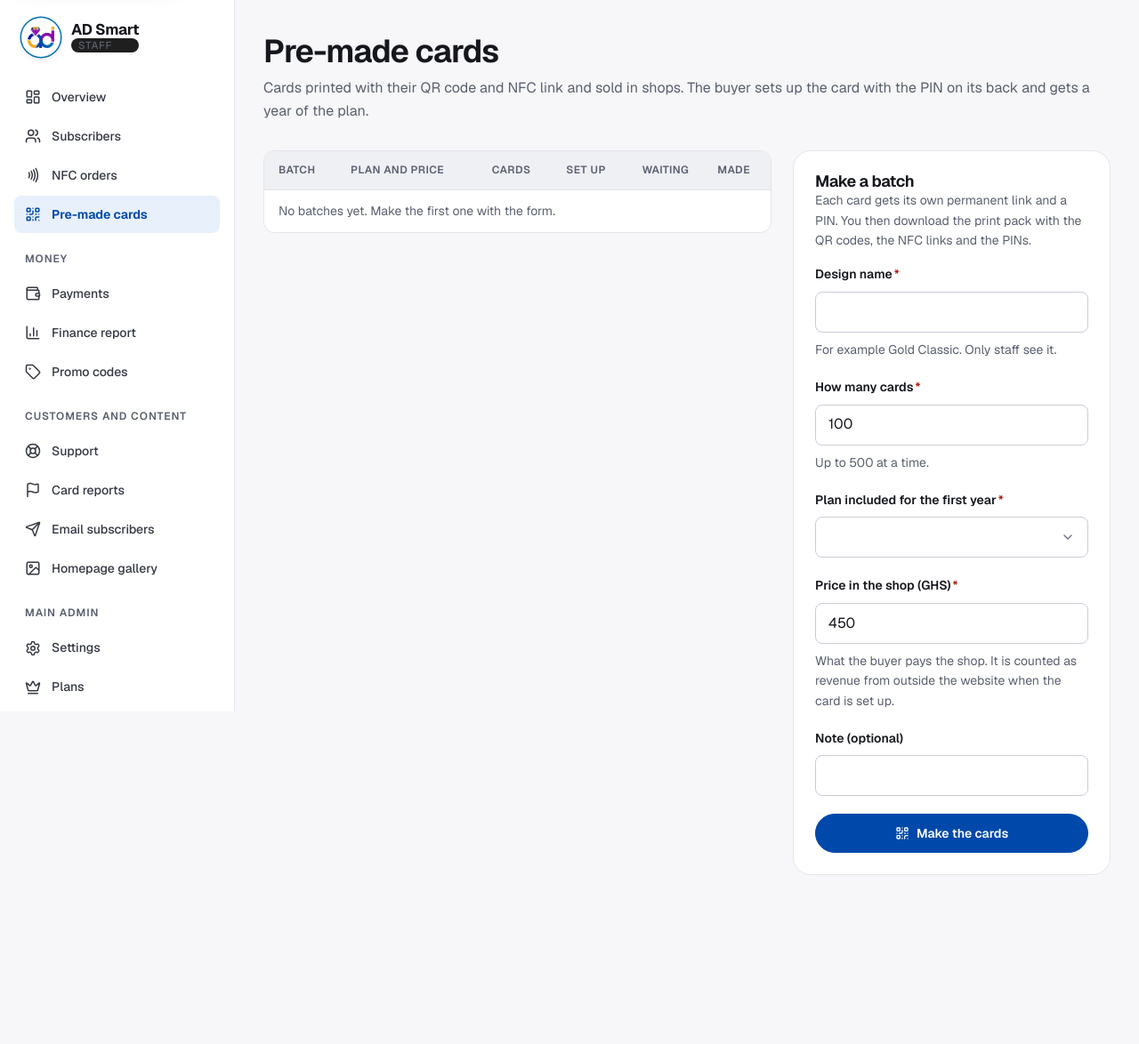
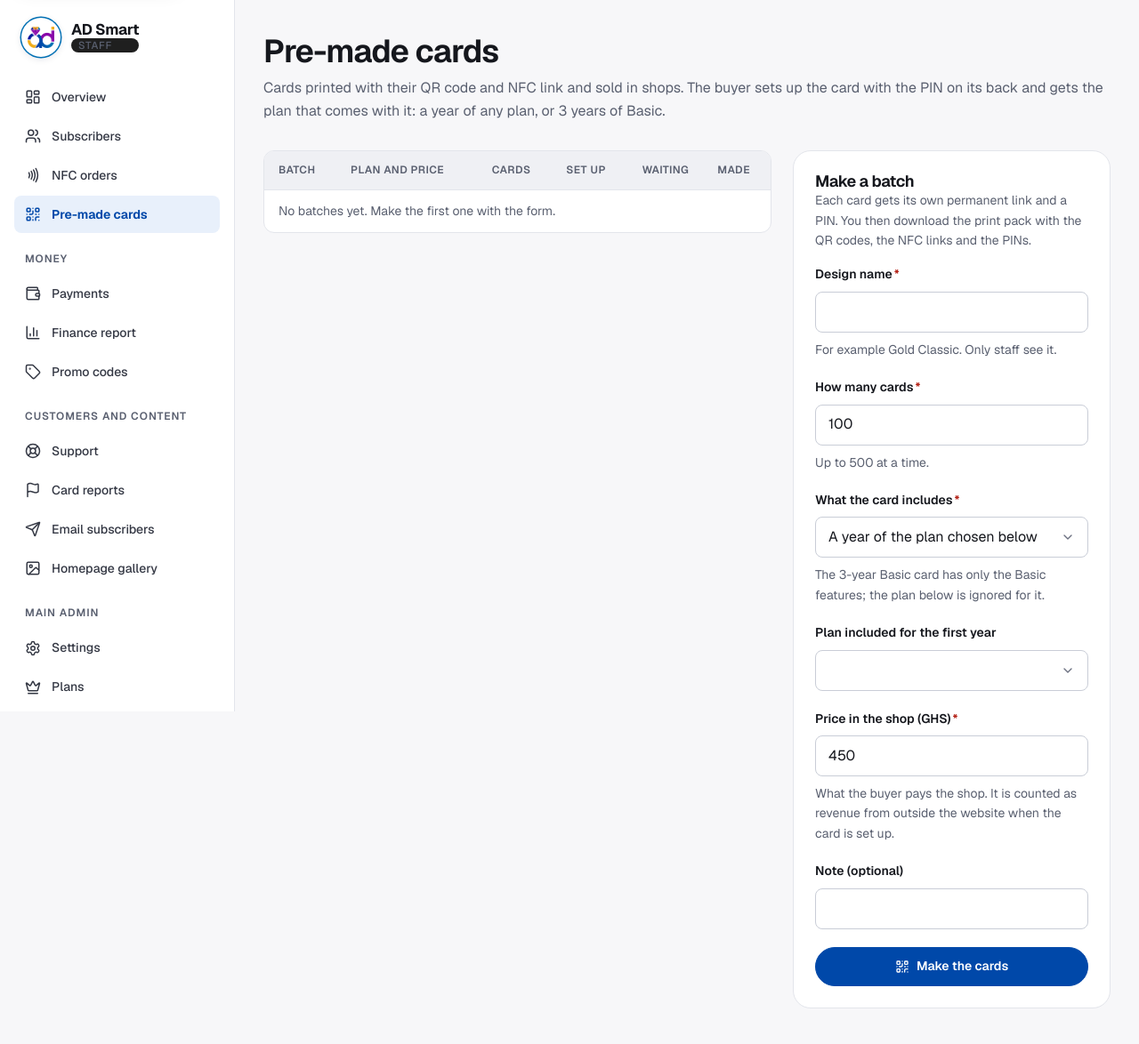
Before and after one commit to Kofiadutwum/AD-Smart-Business-Card-, a Django app: page /staff/premade-cards/ in a window 1280 px wide. Shown: the top 1174 px of the page at 89% size. Before the commit the page ends 984 px from the top, so only its background shows below. Run offline with Django 5.2, Linux system fonts and the light colour scheme; the visitor is signed in with stand-in values (Sample User, id 1); data comes from the database, SQL or seed files in the repository; data that the repository does not hold is empty; some libraries are stand-ins or nearby versions.

Commit message:
Pre-made cards: a 3-year Basic option when making a batch
The Make a batch form gets "What the card includes": a year of the chosen
plan (as before) or Basic for 3 years, which renews as normal after. The
3-year card sets the plan to Basic and the term to 36 months; the shop price
still defaults to GHS 450 and stays editable.

Buyers of a non-12-month card are told the months on the setup page, the
add-to-account page and in the success message. Four new sentences are
translated into the five languages. Year cards keep their wording.

```diff
--- a/apps/staff/forms.py
+++ b/apps/staff/forms.py
@@ -7,6 +7,8 @@ from apps.core.models import SiteSettings
 from apps.core.utils import ghs_to_minor, process_image, validate_design_file
 from apps.marketing.models import GalleryImage
 from apps.nfc.models import DeliveryZone, NFCOrder, PriceTier
+
+BASIC_TERM_MONTHS = 36  # the 3-year Basic shop card
 
 
 class CedisField(forms.DecimalField):
@@ -283,7 +285,15 @@ class PremadeBatchForm(forms.Form):
 
     name = forms.CharField(label="Design name", max_length=120, help_text="For example Gold Classic. Only staff see it.")
     quantity = forms.IntegerField(label="How many cards", min_value=1, max_value=500, initial=100, help_text="Up to 500 at a time.")
-    plan = forms.ModelChoiceField(label="Plan included for the first year", queryset=Plan.objects.none(), empty_label=None)
+    term = forms.ChoiceField(
+        label="What the card includes",
+        choices=[("year", "A year of the plan chosen below"), ("basic3", "Basic for 3 years, then it renews as normal")],
+        initial="year",
+        help_text="The 3-year Basic card has only the Basic features; the plan below is ignored for it.",
+    )
+    plan = forms.ModelChoiceField(
+        label="Plan included for the first year", queryset=Plan.objects.none(), empty_label=None, required=False
+    )
     price = CedisField(
         label="Price in the shop (GHS)", initial=450,
         help_text="What the buyer pays the shop. It is counted as revenue from outside the website when the card is set up.",
@@ -297,3 +307,18 @@ class PremadeBatchForm(forms.Form):
         professional = plans.filter(code="professional").first()
         if professional:
             self.fields["plan"].initial = professional.pk
+
+    def clean(self):
+        cleaned = super().clean()
+        term = cleaned.get("term")
+        if term == "basic3":
+            cleaned["plan"] = self.fields["plan"].queryset.filter(code="basic").first()
+            cleaned["months"] = BASIC_TERM_MONTHS
+            if not cleaned["plan"]:
+                self.add_error("term", "The Basic plan is switched off. Switch it on under Plans first.")
+        elif term == "year":
+            if not cleaned.get("plan"):
+                self.add_error("plan", "Choose a plan.")
+            else:
+                cleaned["months"] = cleaned["plan"].duration_months
+        return cleaned
--- a/apps/staff/views/premade.py
+++ b/apps/staff/views/premade.py
@@ -33,7 +33,7 @@ def batches(request):
         try:
             batch = premade.create_batch(
                 request.user, name=data["name"], quantity=data["quantity"], plan=data["plan"],
-                price_minor=ghs_to_minor(data["price"]), months=data["plan"].duration_months, note=data["note"],
+                price_minor=ghs_to_minor(data["price"]), months=data["months"], note=data["note"],
             )
         except ValidationError as exc:
             form.add_error(None, exc)
--- a/templates/cards/claim_setup.html
+++ b/templates/cards/claim_setup.html
@@ -6,7 +6,11 @@
   <div class="auth-card">
     <p class="eyebrow">{% trans "Step 2 of 2" %}</p>
     <h1 class="mt-2">{% trans "Your details" %}</h1>
-    <p class="lead">{% blocktrans trimmed with batch_plan_name=batch.plan.name %}This card comes with one year of the {{ batch_plan_name }} plan, already paid. Add your details and create your account. Your card’s link and QR code stay exactly as printed.{% endblocktrans %}</p>
+    {% if batch.months == 12 %}
+      <p class="lead">{% blocktrans trimmed with batch_plan_name=batch.plan.name %}This card comes with one year of the {{ batch_plan_name }} plan, already paid. Add your details and create your account. Your card’s link and QR code stay exactly as printed.{% endblocktrans %}</p>
+    {% else %}
+      <p class="lead">{% blocktrans trimmed with batch_plan_name=batch.plan.name batch_months=batch.months %}This card comes with {{ batch_months }} months of the {{ batch_plan_name }} plan, already paid. Add your details and create your account. Your card’s link and QR code stay exactly as printed.{% endblocktrans %}</p>
+    {% endif %}
     <form method="post" class="form" novalidate>
       {% csrf_token %}
       {% include "components/form_fields.html" %}
--- a/templates/staff/premade.html
+++ b/templates/staff/premade.html
@@ -1,6 +1,6 @@
 {% extends "staff/_shell.html" %}
 {% block main %}
-<div class="page-head"><div><h1>Pre-made cards</h1><p>Cards printed with their QR code and NFC link and sold in shops. The buyer sets up the card with the PIN on its back and gets a year of the plan.</p></div></div>
+<div class="page-head"><div><h1>Pre-made cards</h1><p>Cards printed with their QR code and NFC link and sold in shops. The buyer sets up the card with the PIN on its back and gets the plan that comes with it: a year of any plan, or 3 years of Basic.</p></div></div>
 <div class="split">
   <div class="table-wrap">
     <table class="table">
```
Also changed, not shown: apps/cards/claim.py (+9 -2 lines), templates/cards/claim_attach.html (+6 -2 lines), tests/test_premade.py (+65 -3 lines), locale/es/LC_MESSAGES/django.po, locale/fr/LC_MESSAGES/django.po, locale/nl/LC_MESSAGES/django.po, locale/pt/LC_MESSAGES/django.po, locale/zh_Hans/LC_MESSAGES/django.po, 6 other files.
